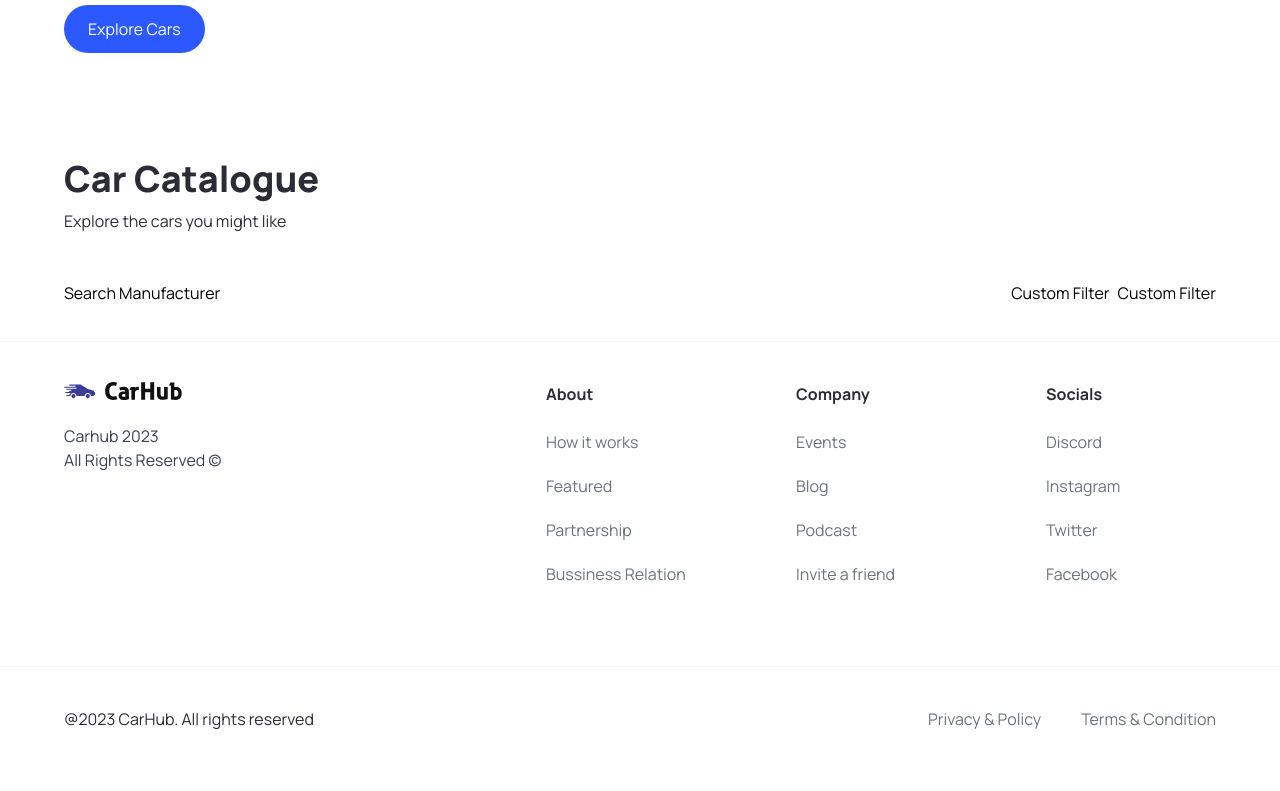
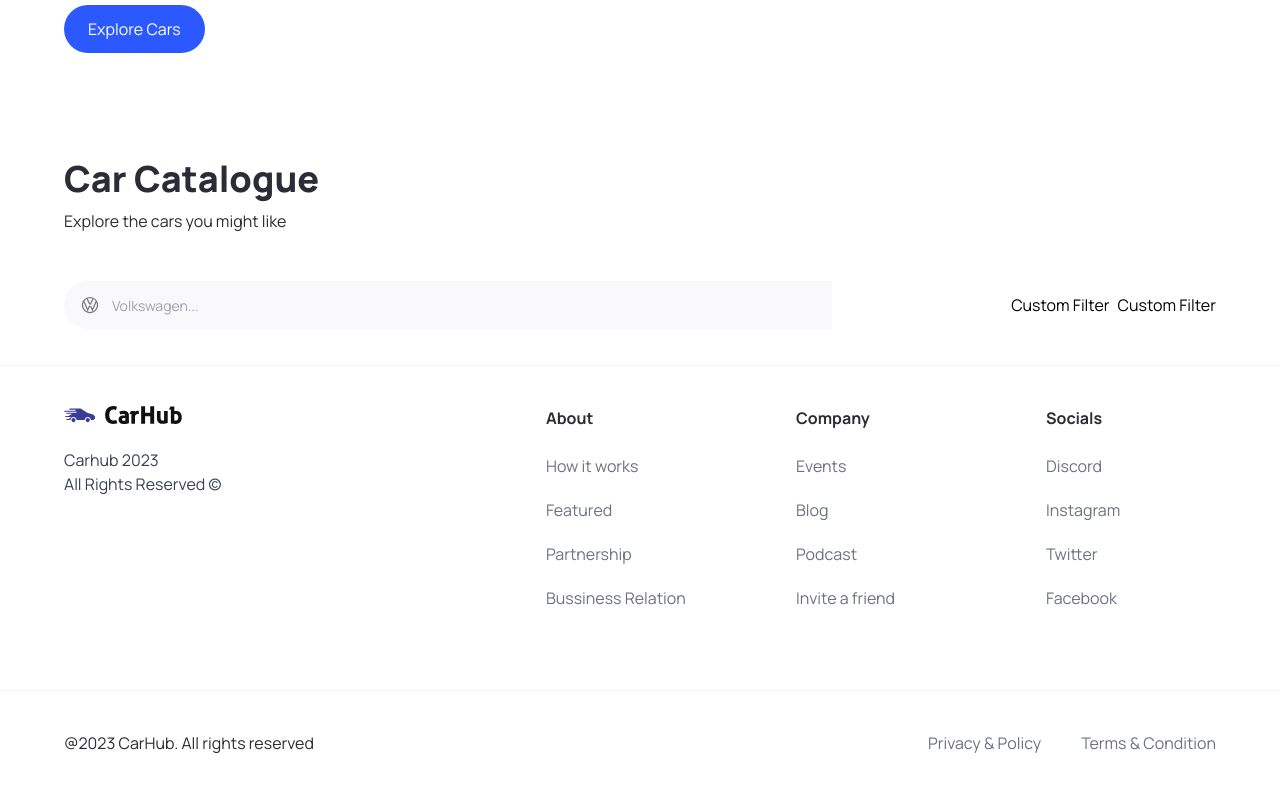
Before and after one commit to vincentt14/CarHub, a Next.js app: page / in a window 1280 px wide. Shown: the part 705-1496 px from the top of the page. Built offline with nearby package versions, Linux system fonts and the light colour scheme.

Commit message:
implement combobox in searchmanufacturer

```diff
--- a/components/SearchManufacturer.tsx
+++ b/components/SearchManufacturer.tsx
@@ -1,9 +1,56 @@
-import { SearchManufacturerProps } from "@/types"
+import Image from "next/image";
+import { Fragment, useState } from "react";
+import { Combobox, Transition } from "@headlessui/react";
 
-const SearchManufacturer = ({manufacturer, setManufacturer}: SearchManufacturerProps) => {
+import { manufacturers } from "@/constants";
+import { SearchManufacturerProps } from "@/types";
+
+const SearchManufacturer = ({ manufacturer, setManuFacturer }: SearchManufacturerProps) => {
+  const [query, setQuery] = useState("");
+
+  const filteredManufacturers = query === "" ? manufacturers : manufacturers.filter((item) => item.toLowerCase().replace(/\s+/g, "").includes(query.toLowerCase().replace(/\s+/g, "")));
+
   return (
-    <div>Search Manufacturer</div>
-  )
-}
+    <div className="search-manufacturer">
+      <Combobox value={manufacturer} onChange={setManuFacturer}>
+        <div className="relative w-full">
+          <Combobox.Button className="absolute top-[14px]">
+            <Image src="/car-logo.svg" width={20} height={20} className="ml-4" alt="car logo" />
+          </Combobox.Button>
 
-export default SearchManufacturer
+          <Combobox.Input className="search-manufacturer__input" displayValue={(item: string) => item} onChange={(e) => setQuery(e.target.value)} placeholder="Volkswagen..." />
+
+          <Transition
+            as={Fragment}
+            leave="transition ease-in duration-100"
+            leaveFrom="opacity-100"
+            leaveTo="opacity-0"
+            afterLeave={() => setQuery("")} // Reset the search query after the transition completes
+          >
+            <Combobox.Options className="absolute mt-1 max-h-60 w-full overflow-auto rounded-md bg-white py-1 text-base shadow-lg ring-1 ring-black ring-opacity-5 focus:outline-none sm:text-sm" static>
+              {filteredManufacturers.length === 0 && query !== "" ? (
+                <Combobox.Option value={query} className="search-manufacturer__option">
+                  Create "{query}"
+                </Combobox.Option>
+              ) : (
+                filteredManufacturers.map((item) => (
+                  <Combobox.Option key={item} className={({ active }) => `relative search-manufacturer__option ${active ? "bg-primary-blue text-white" : "text-gray-900"}`} value={item}>
+                    {({ selected, active }) => (
+                      <>
+                        <span className={`block truncate ${selected ? "font-medium" : "font-normal"}`}>{item}</span>
+
+                        {selected ? <span className={`absolute inset-y-0 left-0 flex items-center pl-3 ${active ? "text-white" : "text-pribg-primary-purple"}`}></span> : null}
+                      </>
+                    )}
+                  </Combobox.Option>
+                ))
+              )}
+            </Combobox.Options>
+          </Transition>
+        </div>
+      </Combobox>
+    </div>
+  );
+};
+
+export default SearchManufacturer;
--- a/package.json
+++ b/package.json
@@ -9,6 +9,7 @@
     "lint": "next lint"
   },
   "dependencies": {
+    "@headlessui/react": "^1.7.15",
     "@types/node": "20.3.2",
     "@types/react": "18.2.14",
     "@types/react-dom": "18.2.6",
--- a/types/index.ts
+++ b/types/index.ts
@@ -9,5 +9,5 @@ export interface CustomButtonProps {
 
 export interface SearchManufacturerProps {
   manufacturer: String;
-  setManufacturer: (manufacturer: String) => void;
+  setManuFacturer: (manufacturer: String) => void;
 }
```
Also changed, not shown: 1 other file (tests, documents, lock files or other folders).
